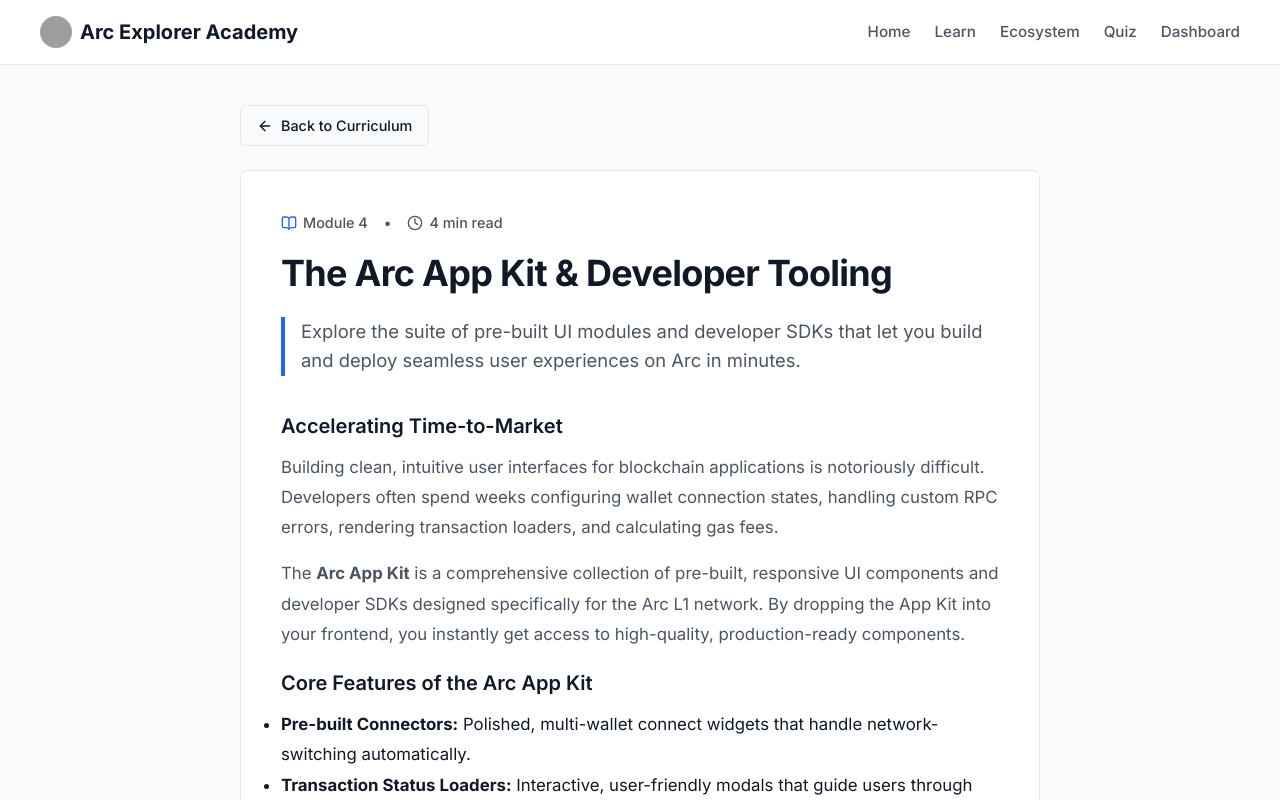
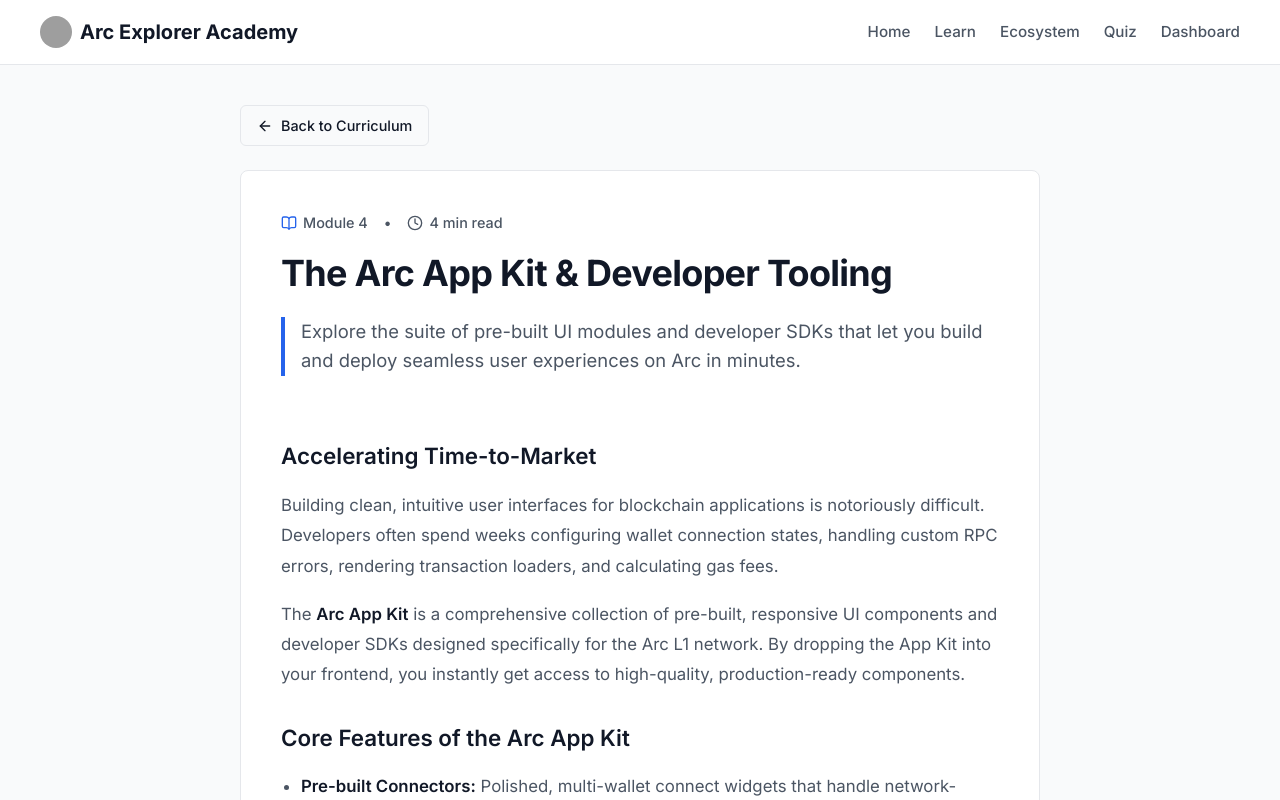
Before and after one commit to raiiiiiiiii/Arc-learner, a React (Vite) app: page /learn/arc-app-kit in a window 1280 px wide. Shown: the top 800 px of the page. Built offline with nearby package versions, Linux system fonts and the light colour scheme; grey boxes are pictures that could not be loaded.

Commit message:
Final production polish: refined CSS spacing and section rhythm for lessons

```diff
--- a/src/index.css
+++ b/src/index.css
@@ -455,3 +455,41 @@ p {
   align-items: center;
   gap: 4px;
 }
+
+/* Lesson Content Polish */
+.lesson-content-body h3 {
+  font-size: 1.4rem;
+  font-weight: 600;
+  margin-top: 28px;
+  margin-bottom: 14px;
+  color: var(--text-primary);
+}
+
+.lesson-content-body p {
+  font-size: 1.05rem;
+  line-height: 1.8;
+  margin-bottom: 18px;
+  color: var(--text-secondary);
+}
+
+.lesson-content-body ul {
+  margin-bottom: 24px;
+  padding-left: 20px;
+}
+
+.lesson-content-body li {
+  font-size: 1.05rem;
+  line-height: 1.7;
+  margin-bottom: 10px;
+  color: var(--text-secondary);
+}
+
+.lesson-content-body strong {
+  color: var(--text-primary);
+  font-weight: 600;
+}
+
+/* Table Row Hover Utility */
+.table-row-hover:hover {
+  background-color: #f9fafb;
+}
```
